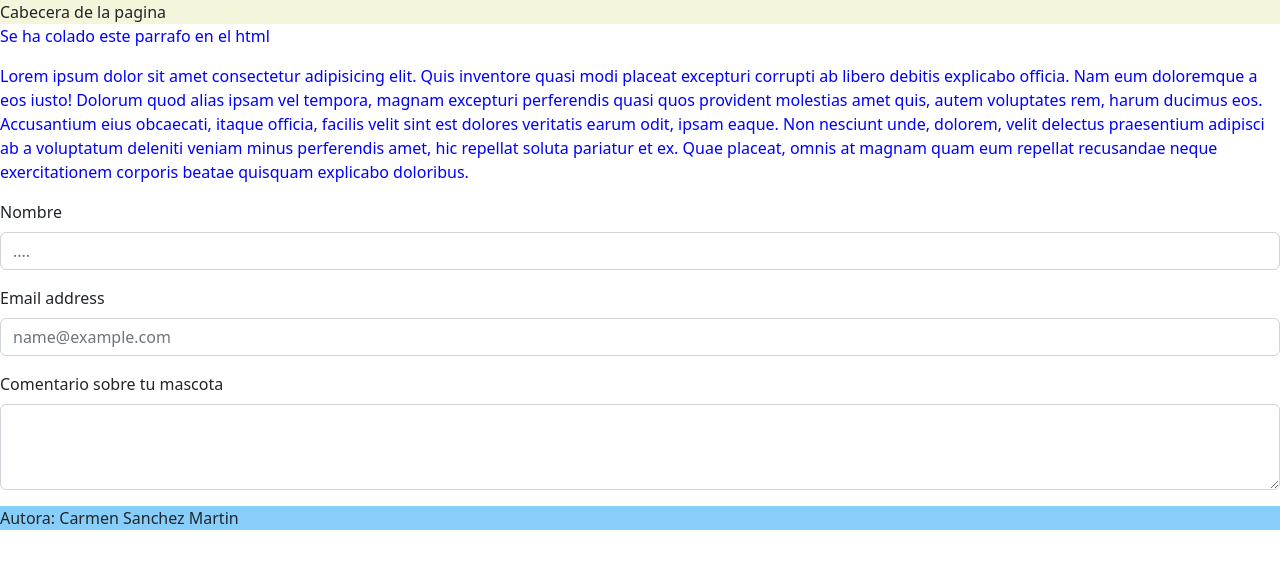
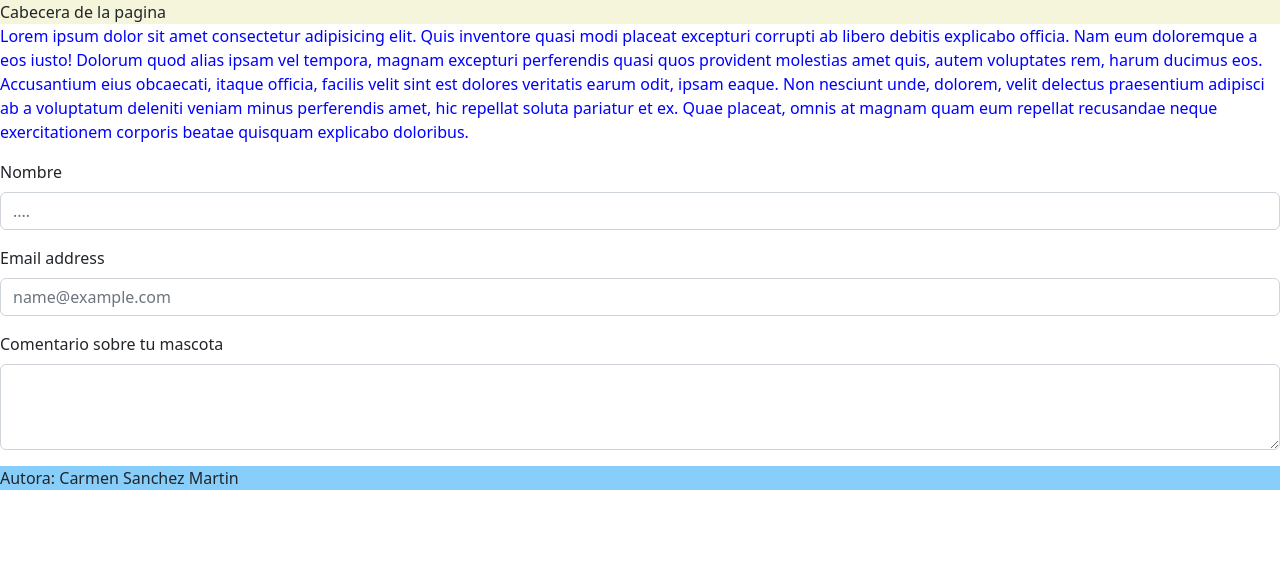
Before and after one commit to IES-Almudeyne-2324-DAW/CARMEN-RAMAS, a plain HTML site: page formulario.html in a window 1280 px wide. Drawn offline with nearby package versions, Linux system fonts and the light colour scheme.

Commit message:
Error corregido en la rama bugfix

```diff
--- a/formulario.html
+++ b/formulario.html
@@ -15,7 +15,6 @@
 
 <body>
     <header>Cabecera de la pagina</header>
-    <p>Se ha colado este parrafo en el html</p>
     <p>Lorem ipsum dolor sit amet consectetur adipisicing elit. Quis inventore quasi modi placeat excepturi corrupti ab libero debitis explicabo officia. Nam eum doloremque a eos iusto! Dolorum quod alias ipsam vel tempora, magnam excepturi perferendis quasi quos provident molestias amet quis, autem voluptates rem, harum ducimus eos. Accusantium eius obcaecati, itaque officia, facilis velit sint est dolores veritatis earum odit, ipsam eaque. Non nesciunt unde, dolorem, velit delectus praesentium adipisci ab a voluptatum deleniti veniam minus perferendis amet, hic repellat soluta pariatur et ex. Quae placeat, omnis at magnam quam eum repellat recusandae neque exercitationem corporis beatae quisquam explicabo doloribus.</p>
     <div class="mb-3">
         <label for="exampleFormControlInput1" class="form-label">Nombre</label>
```
